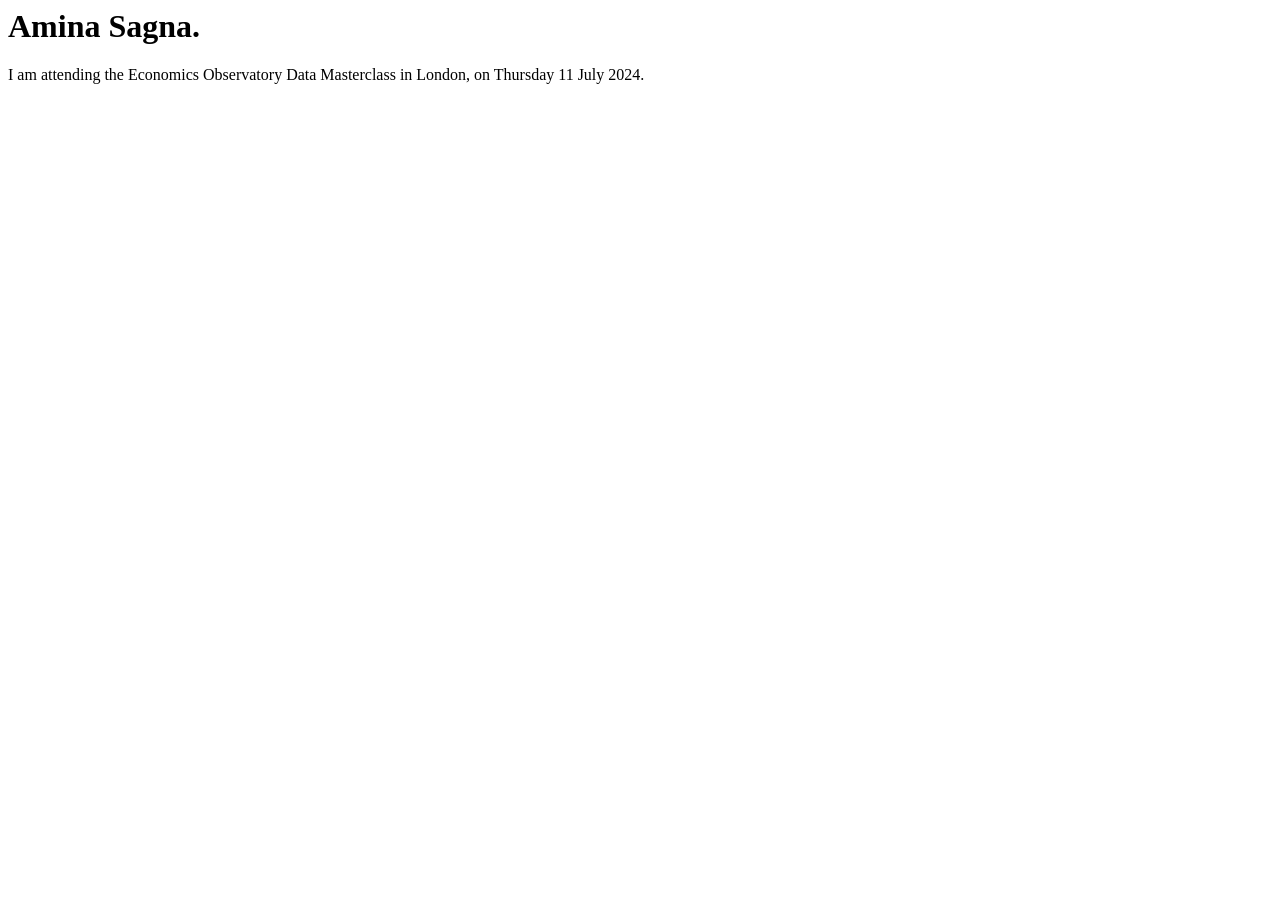
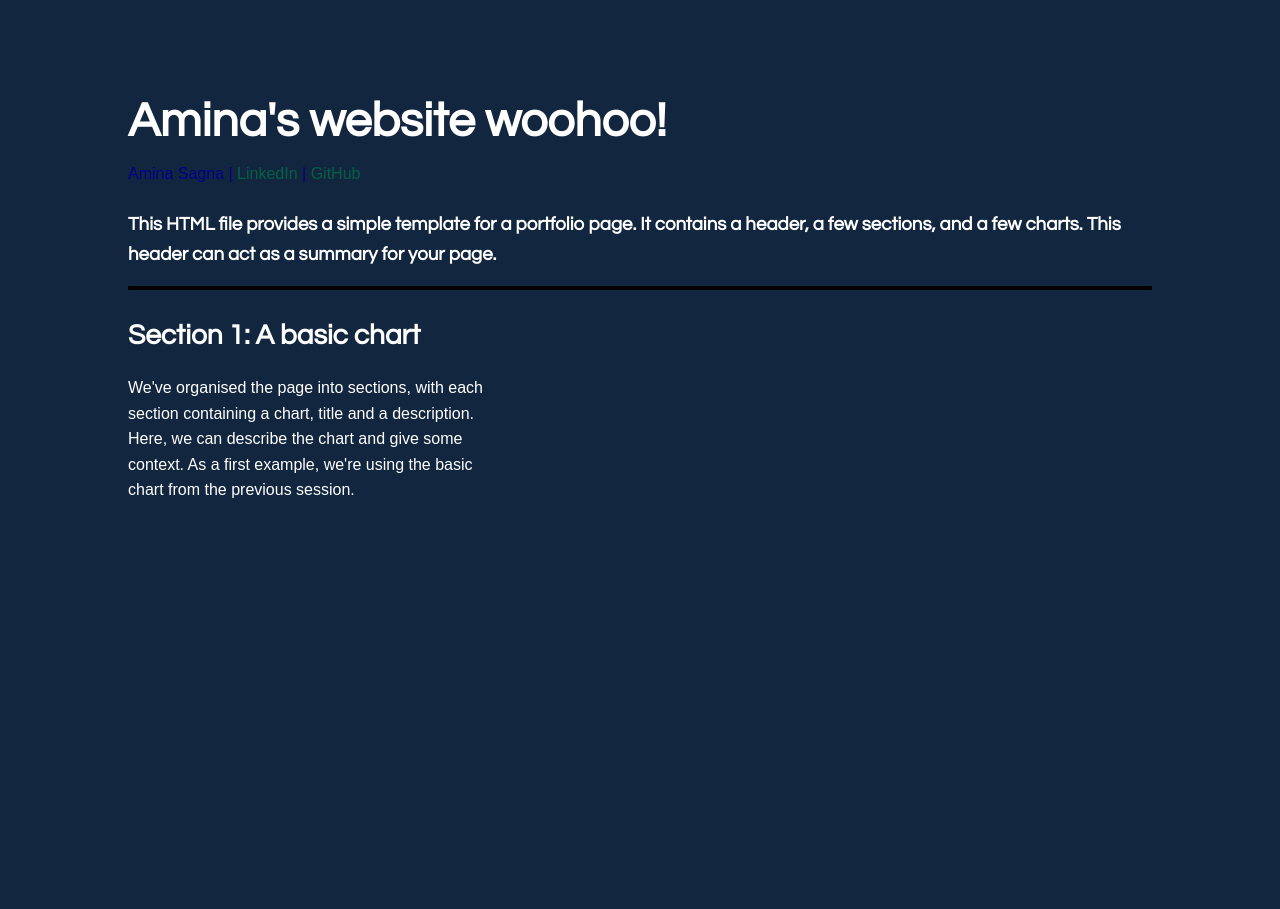
Before and after one commit to aminasagna/aminasagna.github.io, a plain HTML site: page index.html in a window 1280 px wide. Shown: the top 909 px of the page. Before the commit the page ends 800 px from the top, so only its background shows below. Drawn offline with Linux system fonts and the light colour scheme; a script that the page names is missing.

Commit message:
Add files via upload

```diff
--- a/index.html
+++ b/index.html
@@ -1,8 +1,100 @@
+<!-- This HTML file provides a simple example of a portfolio page. It contains a header, a few sections, and a few charts. -->
+<!-- It works with the three css files in this folder: example1.css, example2.css and example3.css. -->
+<!-- The HTML file defines the structure of the page, and the CSS files define how it looks. -->
+<!-- The CSS examples are all designed to work with this page. Try swapping them out on line 29 and see what happens. -->
+
+<!-- Take a look around and make your own copy to adapt for your own use. -->
+
+<!-- This is a comment -->
+<!-- Comments are not displayed in the browser -->
+<!-- They can be used to leave notes in the code -->
+
+<!DOCTYPE html>
 <html>
-  <body>
-<h1> Amina Sagna. </h1>
+    <!-- HTML is heirarchial: tags like this define elements on the page.
+    Each tag does something different. For example:
+        - The <html> tag defines the whole document.
+        - The <h1> tag defines a large heading
+        - The <p> tag defines a paragraph
+        - Tags appear as an opening <div> and closing </div> pair
+    -->
 
-    <p> I am attending the Economics Observatory Data Masterclass in London, on Thursday 11 July 2024. </p>
+<head>
+    <!-- The head tag links to resources our page needs and defines information about it. Tags in the <head> aren't displayed on the page. -->
 
-  </body>
+    <!-- This is a link to a stylesheet which contains rules about how each element on the page should be defined-->
+    <!-- Try swapping example1.css to another, and take a look at example1.css to see if you understand it-->
+    <link rel="stylesheet" type="text/css" href="index3.css">
+    <title>My Portfolio</title> <!-- The title displayed in the browser tab, not on the page itself -->
+
+    <!-- This is a link to the vega-lite which we're using to make graphs -->
+    <script src="https://cdn.jsdelivr.net/npm/vega@5"></script>
+    <script src="https://cdn.jsdelivr.net/npm/vega-lite@5"></script>
+    <script src="https://cdn.jsdelivr.net/npm/vega-embed@6"></script>
+</head>
+
+<body>
+<!-- The body tag contains the elements that visitors to our page will see. -->
+    <h1 class="big" style="margin-bottom: 0px;"> <!-- We have added a class to the header called "big" which we can use to style it in the CSS -->
+        <!-- This is a header, it is the largest text on the page -->
+        Amina's website woohoo!
+    </h1>
+    <p style="margin-top: 0px; color: darkblue">
+        <!-- we're setting the margin to 0px so the header and authour name are close together -->
+        Amina Sagna | <a href="https://www.linkedin.com/in/finnmcevoy/">LinkedIn</a> | <a
+            href="https://www.github.com/FM-ds">GitHub</a>
+    </p>
+    <h3 class="small"> <!-- We have added a class to the header called "small" which we can use to style it in the CSS -->
+        This HTML file provides a simple template for a portfolio page. It contains a header, a few sections, and a few charts. This header can act as a summary for your page.
+    </h3>
+
+    <!-- We're organising the page into sections, with each section containing a chart, title and a description -->
+    <section>
+        <div class="chart-description">
+            <h2>Section 1: A basic chart</h2>
+            <p> <!-- This is a paragraph, it's the main way to display text on a web page -->
+                We've organised the page into sections, with each section containing a chart, title and a description. Here, we can describe the chart and give some context.
+                As a first example, we're using the basic chart from the previous session.
+            </p>
+        </div>
+        <figure id="Location1"></figure> <!-- we give it an id so we can put a vega-lite graph here with VegaEmbed -->
+    </section>
+
+    <section>
+        <div class="chart-description"> <!-- we are grouping the title and description together so we can style them together -->
+            <h2>Section 2: Another Chart</h2>
+            <p> <!-- This is a paragraph, it's the main way to display text on a web page -->
+                This is a more advanced chart. We'll cover charts like this in more detail later today. Don't worry if you don't understand it yet.
+                Feel free to replace both charts with your own examples.
+            </p>
+        </div>
+        <figure id="Location2"></figure> <!-- we give it an id so we can put a vega-lite graph here with VegaEmbed -->
+    </section>
+
+    <!-- Do you want to add more sections? -->
+        <!-- Try copying pasting the section above -->
+        <!-- You'll need to change the id of the figure "<figure id="Location3"... -->
+        <!-- ... and add a new variable for the graph spec in the script at the bottom of the page -->
+
+
+    <!-- This is a script, it's a way to run JavaScript code on the page -->
+    <script>
+        // This is a comment in JavaScript - it's a different language to HTML and CSS
+
+        var figure_1_spec = "chart 1 - gdp per capita.json"; // We're storing the URL of the graph we want to display in a variable
+        var figure_2_spec = "https://raw.githubusercontent.com/EconomicsObservatory/courses/main/2/s2_chart2.json";
+
+        vegaEmbed('#Location1', figure_1_spec) // We're using the vegaEmbed function to put a graph in the element with id figure_1
+        vegaEmbed('#Location2', figure_2_spec)
+
+        // Do you want to add more graphs?
+        // try defining a new variable for figure_3_spec, adding VegaEmbed for Location3, and adding a new section in the HTML
+        // e.g.
+        // var figure_3_spec = ...
+        // vegaEmbed('#Location3', figure_3_spec)
+
+    </script>
+
+</body>
+
 </html>
--- /dev/null
+++ b/index2.css
@@ -0,0 +1,68 @@
+/* This is the second level of the CSS file. */
+/* It encourages you to experiment with the font, background color, and section styling. */
+/* Feel free to uncomment the lines and replace the values with your own choices. */
+/* If this is too much, you can always go back to level_1.css and copy the values from there. */
+
+/* These are comments in CSS. Comments don't do anything except explain your working to make code easier to understand. */
+
+
+body {
+    /* try choosing a font here */
+    /* uncomment the line below and replace the font name with your choice */
+    /* font-family: */
+    font-size: 16px;
+    /* color: #333; */
+    line-height: 1.6;
+    /* we want a page, that's centered and not too wide */
+    /* try choosing a background color here - either use a name, or try rgb(red,green,blue) */
+    /* background-color: * */
+    margin:0 auto;
+    max-width: 800px;
+    padding-top: 60px;
+  }
+
+
+  /* Headings */
+  h1, h2, h3, h4, h5, h6 {
+    /* try choosing a color here - either use a name, or try rgb(red,green,blue) */
+    /* color:  */
+    margin-top: 24px;
+    margin-bottom: 16px;
+    font-weight: 600;
+  }
+
+  h1 {
+    font-size: 3em;
+  }
+
+  h2 {
+    font-size: 1.75em;
+  }
+
+  /* Paragraph */
+  p {
+    margin-bottom: 1em;
+    font-weight: 300;
+  }
+
+  section {
+    margin-bottom: 2.5em;  /* We want a little more space between sections */
+    /* do you want to give the sections a background or border? */
+
+  }
+
+  /* Links */
+  a {
+    color: #065f46;
+    text-decoration: none;
+  }
+
+  a:hover {
+    text-decoration: underline;
+  }
+
+  /* Images */
+  img {
+    max-width: 100%;
+    height: auto;
+  }
--- /dev/null
+++ b/index3.css
@@ -0,0 +1,92 @@
+/* This is the level 3 CSS file. It demonstrates some more complex CSS options. */
+/* Feel free to use any for your page. Try to experiment with the values, or copy them into a new file and use that instead. */
+/* If this is too much, you can always go back to level_1.css. */
+
+/* These are comments in CSS. Comments don't do anything except explain your working to make code easier to understand. */
+
+
+/* We're importing a font - Raleway - from Google fonts */
+@import url('https://fonts.googleapis.com/css2?family=Raleway:wght@100;200;300;400;500&display=swap');
+/* Do you want to use a different font? Go to https://fonts.google.com/ and pick one! */
+
+
+
+body { /* We can style any HTML element by using its name - here we're styling the body */
+    /* We want text that uses a clean sans-serif font, is usually 16px big and close to black */
+    font-family: "Arial", sans-serif;
+    font-size: 16px;
+    color: #ffffff;
+    line-height: 1.6;
+    /* we want a white page, that's centered and not too wide */
+    background-color: #12273F;
+    margin:0 auto;
+    max-width: min(80vw, 1200px);
+    padding-top: 60px;
+  }
+
+
+  /* Headings */
+  h1, h2, h3, h4, h5, h6 {
+    color: #ffffff;
+    font-family: "Century Gothic", sans-serif;
+    margin-top: 24px;
+    margin-bottom: 16px;
+    /* font-weight: 600; */
+    /* Keep the headings on their own line */
+    clear: both;
+  }
+
+  h1 {
+    font-size: 3em;
+    font-optical-sizing: auto;
+    font-style: normal;
+  }
+
+  h2 {
+    font-size: 1.75em;
+  }
+
+  /* Paragraph */
+  p {
+    margin-bottom: 1em;
+    font-weight: 300;
+  }
+
+section {
+    /* Add a thick black top border to each section */
+    border-top: 4px solid #000;
+    display: flex;
+    align-items: flex-start;
+    gap: 20px; /* Adjust the gap between the text and the chart as needed */
+}
+
+section .chart-description {
+    flex: 1; /* Allows the paragraph to take up the remaining space */
+    position: -webkit-sticky; /* For Safari */
+    position: sticky;
+    top: 30px; /* Adjust this value to control the distance from the top */
+    max-width: min(500px, 30vw);
+}
+
+section figure {
+    flex: 1; /* Allows the figure to take up equal space */
+    height: 600px; /* Adjust the height as needed for your chart */
+    /* Additional styles for your figure */
+}
+
+
+  /* Links */
+  a {
+    color: #065f46;
+    text-decoration: none;
+  }
+
+  a:hover {
+    text-decoration: underline;
+  }
+
+  /* Images */
+  img {
+    max-width: 100%;
+    height: auto;
+  }
```
Also changed, not shown: chart 1 - gdp per capita.json (added, +22 -0 lines).
